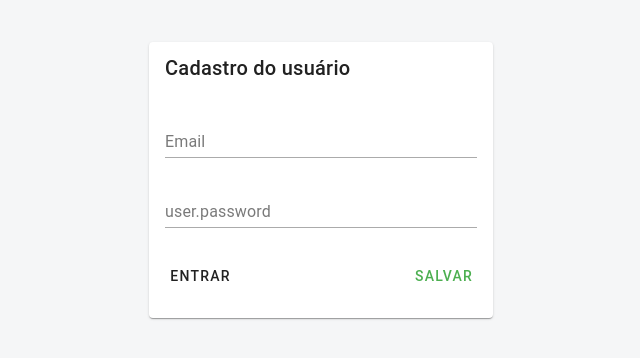
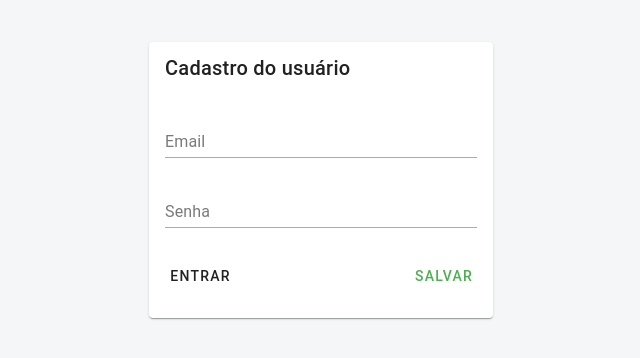
Before and after one commit to wjrodrigues/ask, a Vue app in the folder packages/frontend/: page /signup in a window 1280 px wide. Shown: the part 120-478 px from the top of the page, without its empty margins (319-959 px from the left). Built offline with nearby package versions, Linux system fonts and the light colour scheme; no server answers.

Commit message:
other: refactor i18n

```diff
--- a/packages/frontend/src/locales/pt-BR.ts
+++ b/packages/frontend/src/locales/pt-BR.ts
@@ -5,13 +5,6 @@ export default {
       invalid_data: "Dados inválidos",
       save: "Salvar",
       send: "Enviar",
-      user: {
-        password: "Senha",
-        profile: {
-          first_name: "Nome",
-          last_name: "Sobrenome",
-        },
-      },
     },
     signup: {
       title: "Inscrever-se",
@@ -25,6 +18,18 @@ export default {
         title: "Entrar",
       },
     },
+    profile: {
+      title: "Perfil",
+      first_name: "Nome",
+      last_name: "Sobrenome",
+      photo: "Imagem do perfil",
+      form: {
+        photo: "Selecionar imagem",
+      },
+    },
+    user: {
+      password: "Senha",
+    },
     notify: {
       snackbar: {
         close: "Fechar",
```
